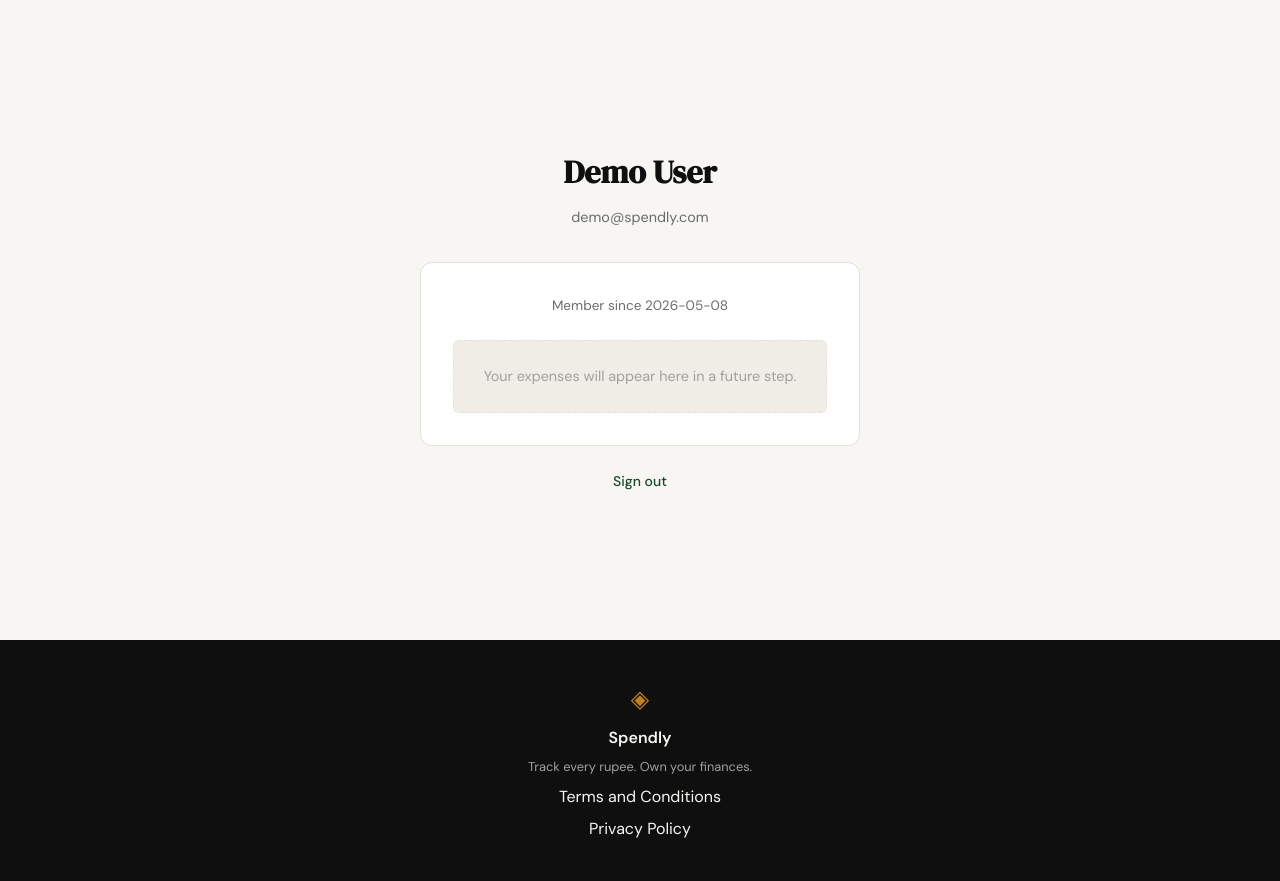
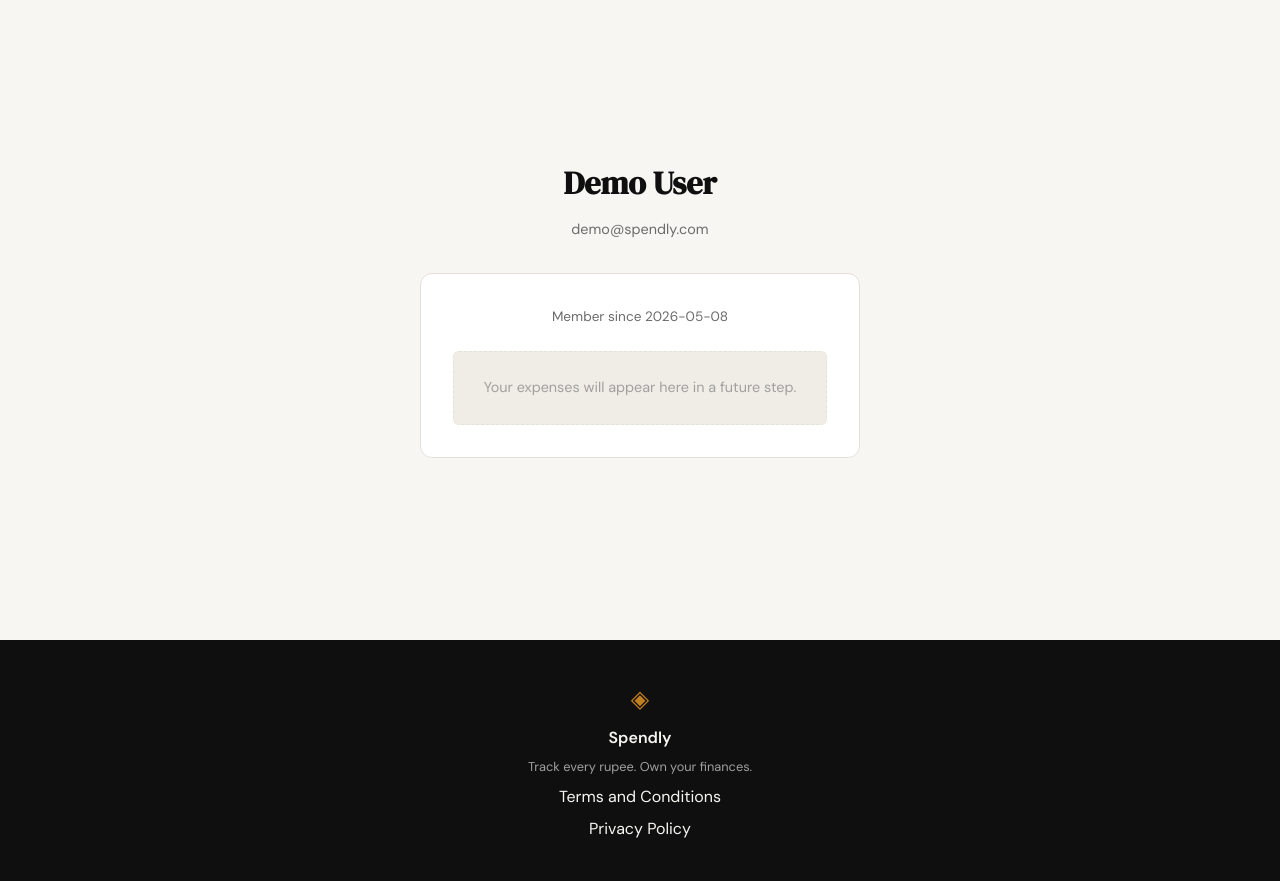
Before and after one commit to mohitmanchanda91/ExpenseTracker, a Flask app: page /profile in a window 1280 px wide. Shown: the part 61-942 px from the top of the page. Run offline with Flask 3, Linux system fonts and the light colour scheme; the visitor is signed in with stand-in values (Sample User, id 1); data comes from the database, SQL or seed files in the repository.

Commit message:
remove duplicate sign-out link from profile page
The session-aware navbar in base.html already renders "Sign out" on
every authenticated page, so the in-card link was redundant.

Co-Authored-By: Claude Opus 4.7 (1M context) <noreply@anthropic.com>

```diff
--- a/templates/profile.html
+++ b/templates/profile.html
@@ -19,10 +19,6 @@
             </div>
         </div>
 
-        <p class="auth-switch">
-            <a href="{{ url_for('logout') }}">Sign out</a>
-        </p>
-
     </div>
 </section>
 
```
